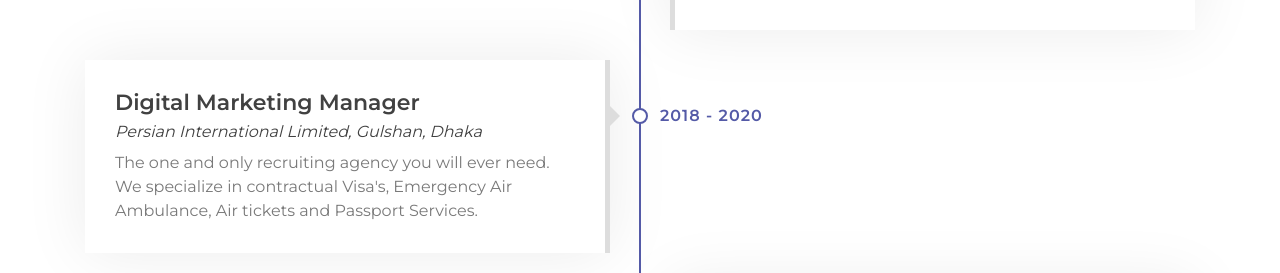
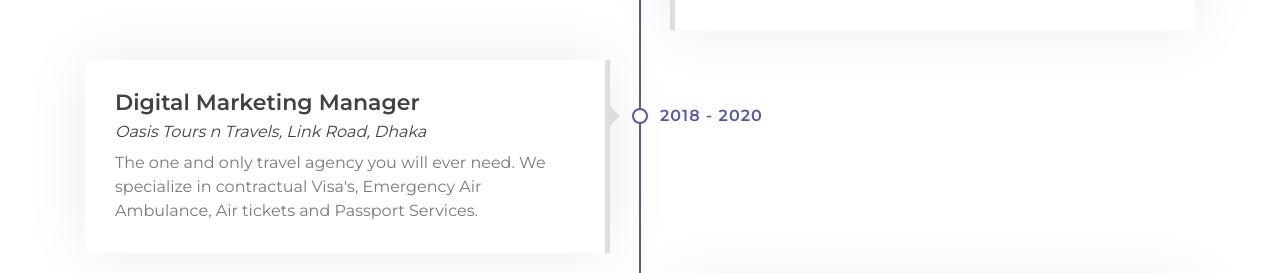
Before and after one commit to AxelTahmid/tahmidcc, a React (Create React App) app: page / in a window 1280 px wide. Shown: the part 1960-2233 px from the top of the page. Built offline with nearby package versions, Linux system fonts and the light colour scheme.

Commit message:
updated experience

```diff
--- a/src/components/Experience/experience.component.jsx
+++ b/src/components/Experience/experience.component.jsx
@@ -55,9 +55,9 @@
               <div className="timeline-text">
                 <div className="timeline-date">2018 - 2020</div>
                 <h2>Digital Marketing Manager</h2>
-                <h4>Persian International Limited, Gulshan, Dhaka</h4>
+                <h4>Oasis Tours n Travels, Link Road, Dhaka</h4>
                 <p>
-                  The one and only recruiting agency you will ever need. We
+                  The one and only travel agency you will ever need. We
                   specialize in contractual Visa's, Emergency Air Ambulance, Air
                   tickets and Passport Services.
                 </p>
```
